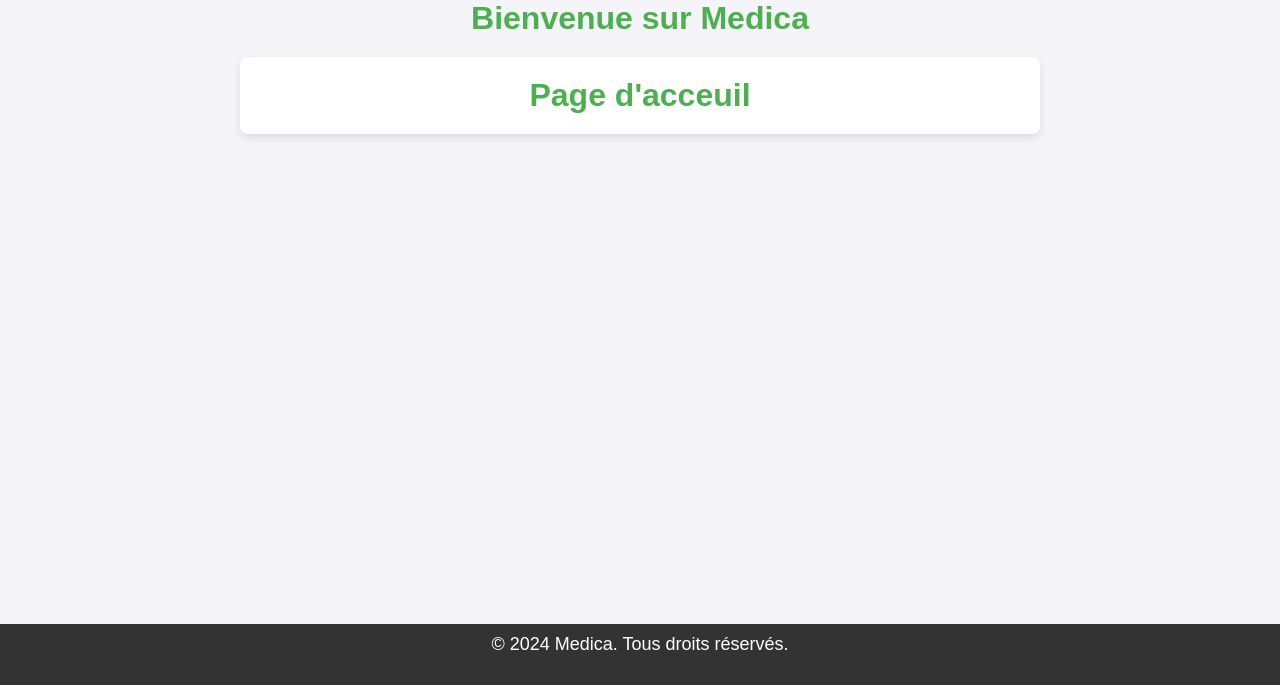
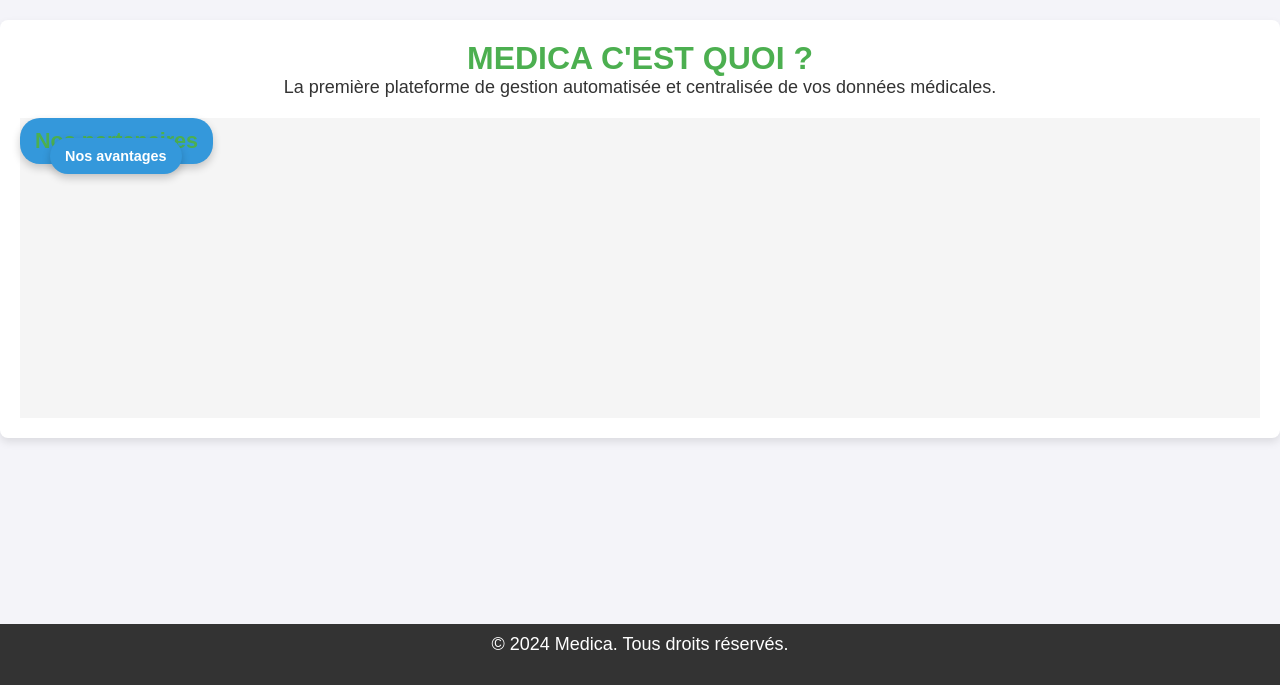
Before and after one commit to Paul-Passeron/ChallengeEntreprendre, a Flask app: template src/templates/index.html in a window 1280 px wide. Shown: the part 115-800 px from the top of the page. Run offline with Flask 3, Linux system fonts and the light colour scheme; the template is opened without the code that fills it, so the values that code supplies are empty.

Commit message:
added changes from Clem's

```diff
--- a/src/static/css/style.css
+++ b/src/static/css/style.css
@@ -33,8 +33,7 @@ a:hover {
 
 /* Mise en page */
 main {
-    width: 90%;
-    max-width: 800px;
+    width: 100%;
     margin: 20px auto;
     padding: 20px;
     background-color: #fff;
@@ -200,3 +199,45 @@ form button:hover {
 .nav-bar a:hover {
     background-color: #666;
 }
+
+/* Style du conteneur */
+.container {
+    position: relative;
+    width: 100%;
+    height: 300px;
+    background-color: #f5f5f5;
+}
+
+/* Style du contenu principal */
+.content {
+    padding: 20px;
+    font-size: 1.2em;
+}
+
+/* Style des pastilles flottantes */
+.pastille {
+    position: absolute;
+    padding: 10px 15px;
+    background-color: #3498db;
+    color: white;
+    border-radius: 20px;
+    font-size: 0.9em;
+    font-weight: bold;
+    box-shadow: 0 4px 8px rgba(0, 0, 0, 0.2);
+}
+
+/* Positionnement des pastilles */
+.pastille:nth-child(2) {
+    top: 20px;
+    left: 30px;
+}
+
+.pastille:nth-child(3) {
+    top: 100px;
+    left: 150px;
+}
+
+.pastille:nth-child(4) {
+    top: 200px;
+    left: 250px;
+}
--- a/src/templates/index.html
+++ b/src/templates/index.html
@@ -1,5 +1,17 @@
 {% extends 'layout.html' %}
 
 {% block content %}
-<h1>Page d'acceuil</h1>
+<h1>MEDICA C'EST QUOI ?</h1>
+<p>
+  La première plateforme de gestion automatisée et centralisée de vos données
+  médicales.
+</p>
+<div class="container">
+  <div class="pastille">
+    <h2>Nos partenaires</h2>
+  </div>
+  <div class="pastille">
+    Nos avantages
+  </div>
+</div>
 {% endblock %}
--- a/src/templates/layout.html
+++ b/src/templates/layout.html
@@ -8,7 +8,6 @@
     <link rel="stylesheet"
       href="{{ url_for('static', filename='css/style.css') }}">
   </head>
-
   <body>
     <header>
       <div class="top-bar">
@@ -35,8 +34,6 @@
         <a href="{{ url_for('mds') }}">Mon Dossier Santé</a>
       </nav>
     </header>
-
-    <h1>Bienvenue sur Medica</h1>
     <main>
       {% with messages = get_flashed_messages(with_categories=true) %}
       {% if messages %}
```
